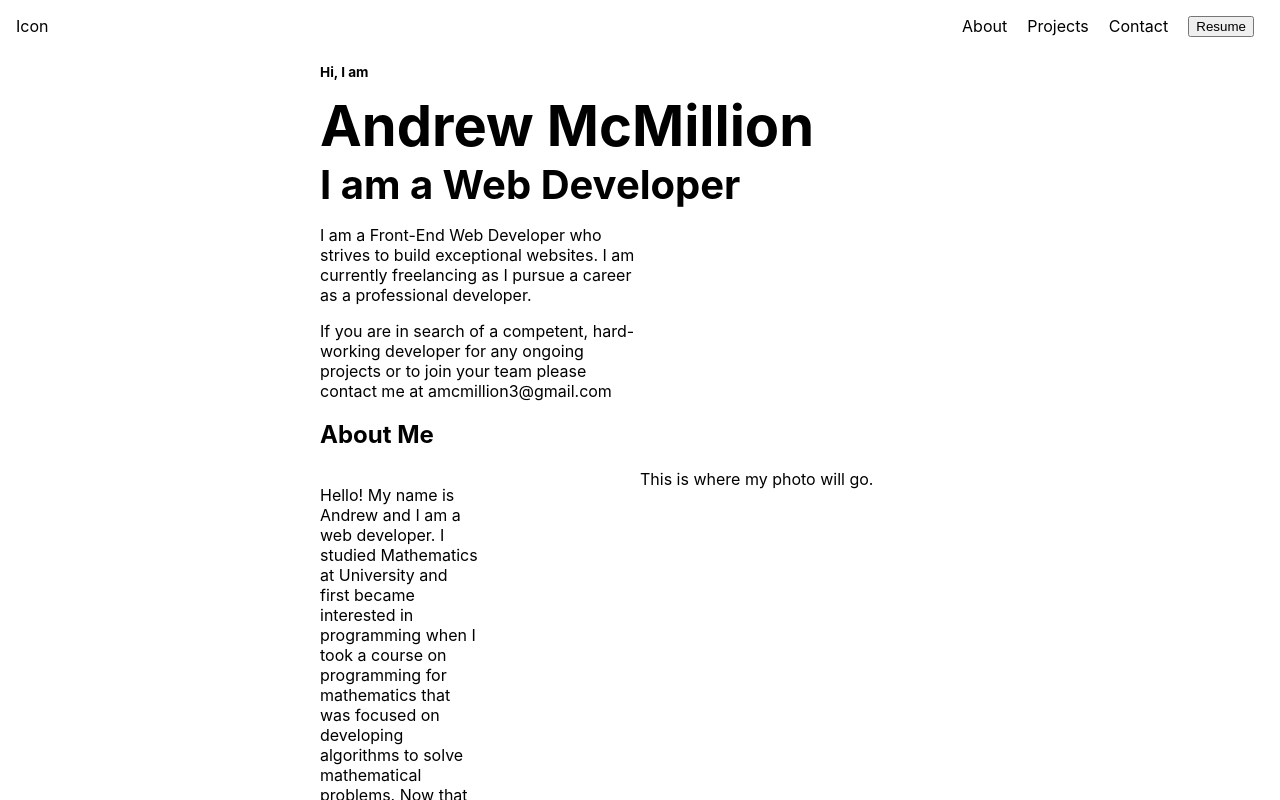
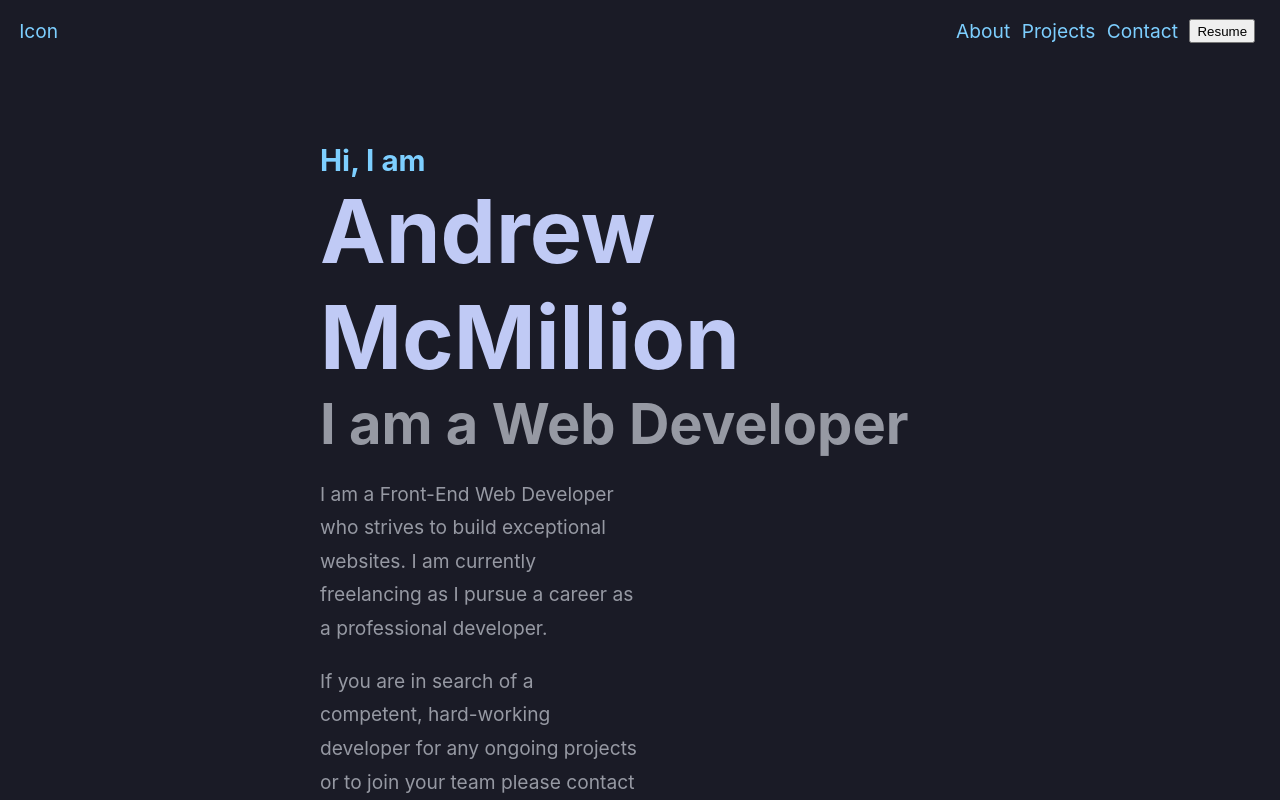
Before and after one commit to amcmillion3/portfolio, a React (Create React App) app: page / in a window 1280 px wide. Shown: the top 800 px of the page. Built offline with nearby package versions, Linux system fonts and the light colour scheme.

Commit message:
Color and Theming

```diff
--- a/src/Components/Layout/Layout.scss
+++ b/src/Components/Layout/Layout.scss
@@ -1,7 +1,16 @@
+$cyan: #7dcfff;
+$light-blue: #b4f9f8;
+$blue: #7aa2f7;
+$gray: #9699a3;
+$lavender: #c0caf5;
+
+
 nav {
     display: flex;
     justify-content: space-between;
     margin: 1em;
+    font-size: 1.2em;
+    color: $cyan;
 
     .links-container {
         display: flex;
@@ -14,34 +23,43 @@ nav {
     display: flex;
     flex-direction: row-reverse;
     justify-content: space-between;
+    color: $gray;
 
     .core-content {
         width: 50%;
         margin-right: 25%;
 
         .hero {
+            margin-top: 5em;
             h1 {
-                font-size: 0.85em;
+                font-size: 1.85em;
+                color: $cyan;
+                margin: 0;
             }
 
             h2 {
+                font-size: 5.5em;
+                margin: 0;
+                color: $lavender;
+            }
+
+            h3 {
                 font-size: 3.5em;
                 margin: 0;
             }
 
-            h3 {
-                font-size: 2.5em;
-                margin: 0;
-            }
-
             p {
+                font-size: 1.2em;
                 width: 50%;
+                line-height: 1.75em;
             }
         }
 
         .about {
+            margin-top: 15em;
             p {
-                width: 50%;
+                width: 75%;
+                line-height: 1.75em;
             }
 
             .about-content {
--- a/src/index.scss
+++ b/src/index.scss
@@ -11,3 +11,7 @@ code {
   font-family: source-code-pro, Menlo, Monaco, Consolas, 'Courier New',
     monospace;
 }
+
+body {
+  background-color: #1a1b26;
+}
```
